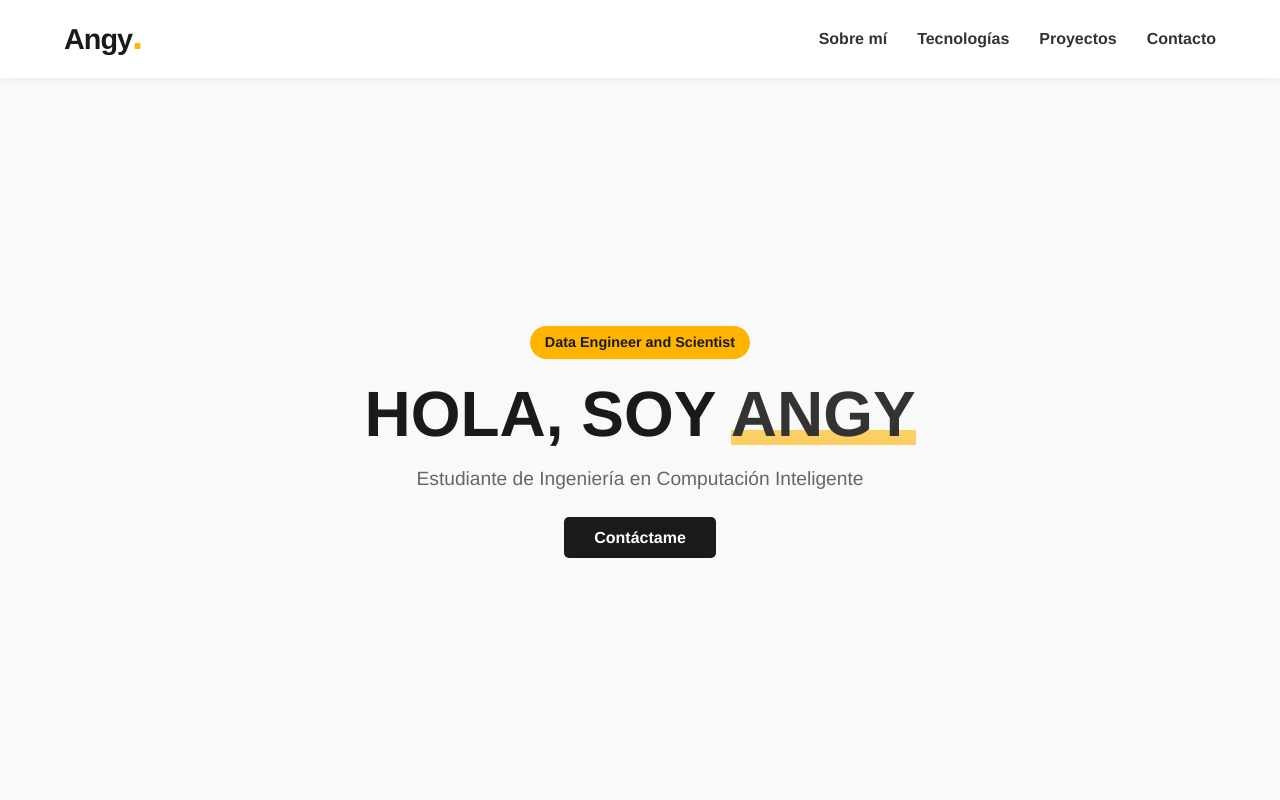
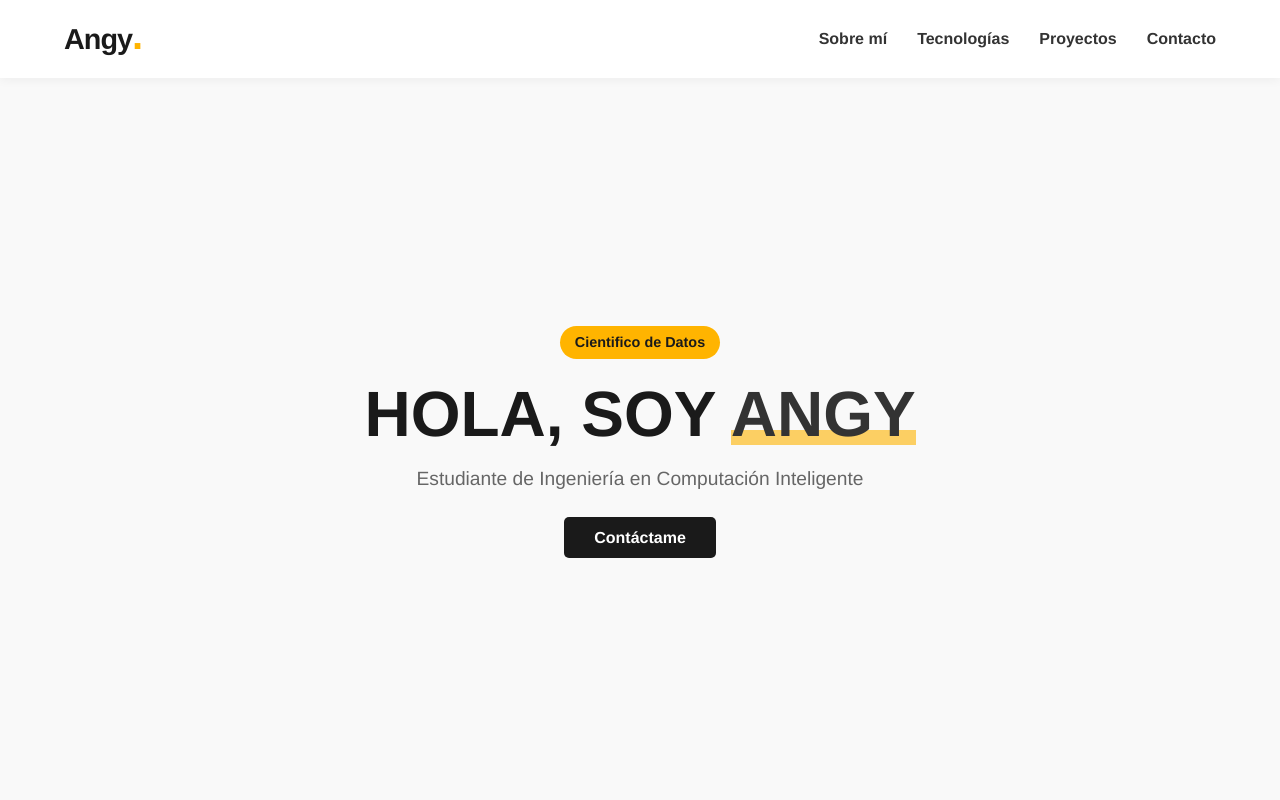
Before and after one commit to ImZange/Portfolio, a React (Create React App) app: page / in a window 1280 px wide. Shown: the top 800 px of the page. Built offline with nearby package versions, Linux system fonts and the light colour scheme; the HTML template or start-up script is replaced by a standard one.

Commit message:
Cambios Visuales [v1.7]

```diff
--- a/src/App.js
+++ b/src/App.js
@@ -19,7 +19,7 @@ function App() {
       {/* --- HERO (Encabezado) --- */}
       <header className="hero">
         <div className="hero-content">
-            <p className="tagline">Data Engineer and Scientist</p>
+            <p className="tagline">Cientifico de Datos</p>
             <h1>HOLA, SOY <span className="highlight">ANGY</span></h1>
             <p className="role">Estudiante de Ingeniería en Computación Inteligente</p>
             <a href="#contact" className="btn-primary">Contáctame</a>
```
